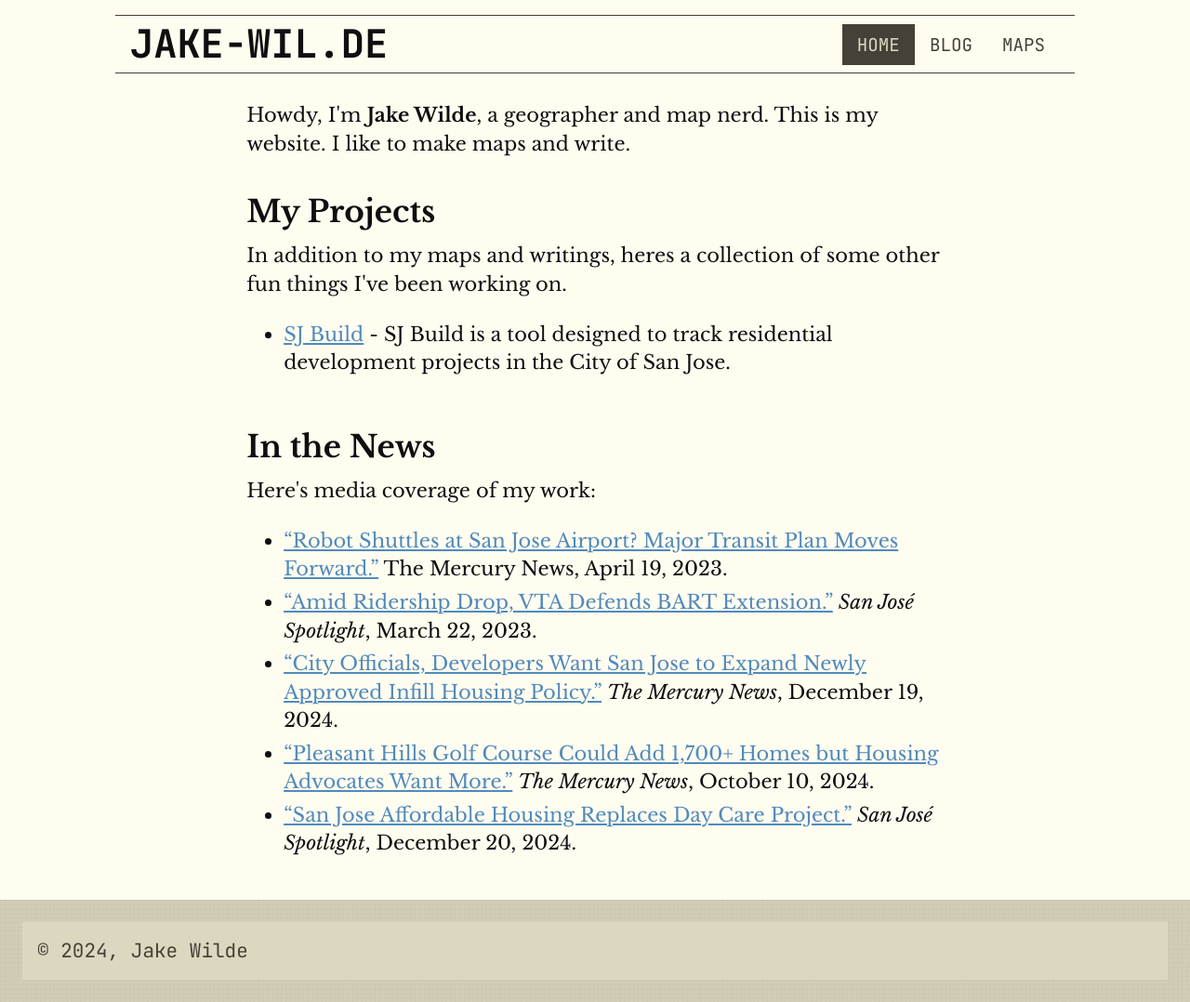
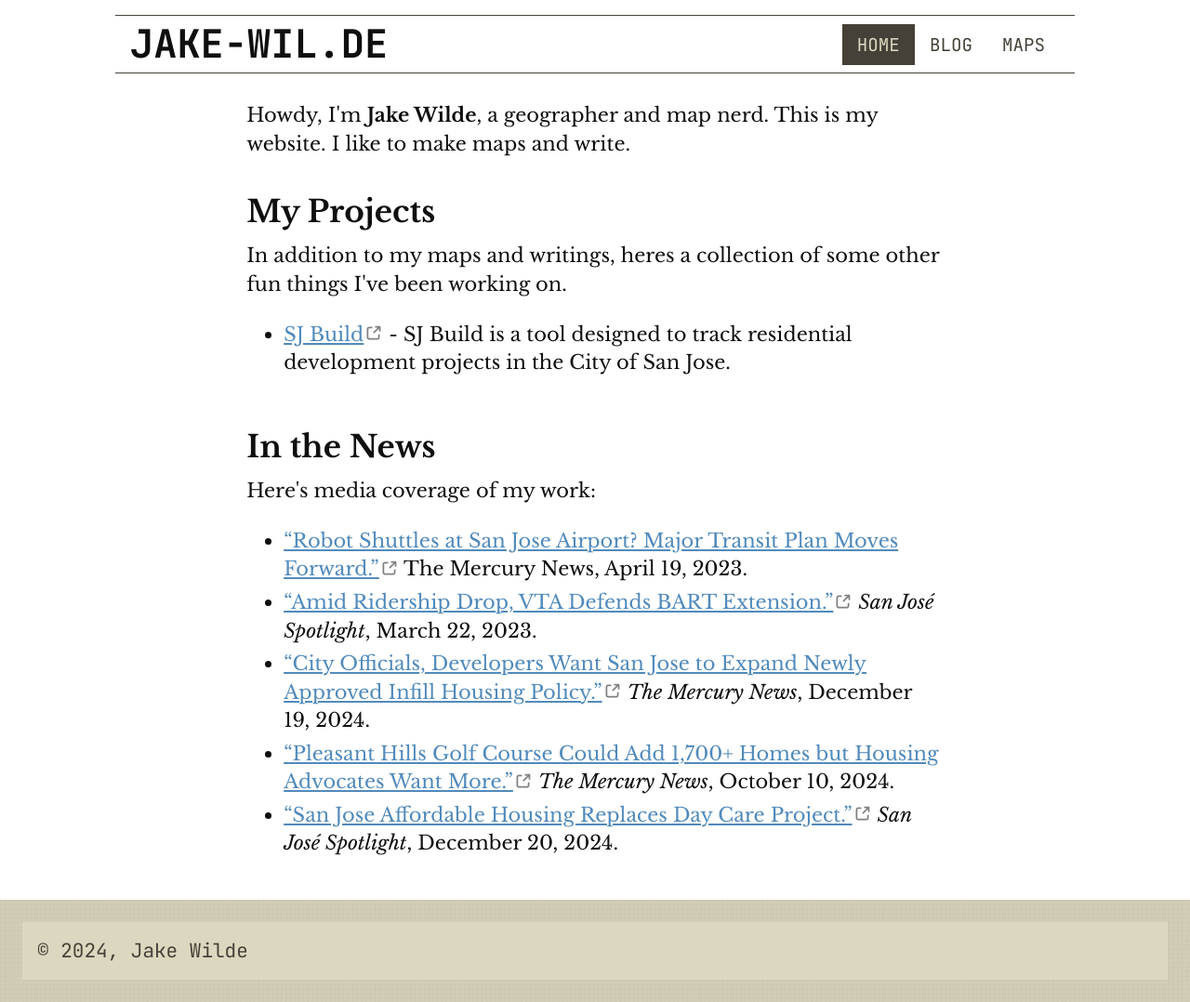
Before and after one commit to awildjake/jake-wil.de, a Jekyll site: the page built from index.html, in a window 1280 px wide. Shown: the whole page at 93% size. Built offline with Jekyll 4.4.1, drawn with Linux system fonts in a browser that asks for light colours.

Commit message:
added external link icon

```diff
--- a/_layouts/post.html
+++ b/_layouts/post.html
@@ -1,7 +1,7 @@
 ---
 layout: default
 ---
-<article class="content">
+<article class="contentv2">
   <div class="post-header">
     <h1 class="post-title">{{ page.title }}</h1>
     <div id="date"><em>{{ page.date | date: "%-d %B %Y"}}</em></div>
--- a/_sass/main.scss
+++ b/_sass/main.scss
@@ -1,5 +1,5 @@
 :root {
-  --bg-color: rgb(255, 252, 240); /*#FCFCFC*/
+  --bg-color: #ffffff; /*#FCFCFC rgb(255, 252, 240)*/
   --text-primary: rgb(16, 15, 15); /* #000000*/
   --font-body: 'Libre Baskerville';
   --font-nav: 'JetBrains Mono';
@@ -19,11 +19,24 @@
   --step-4: clamp(2.0736rem, 1.6803rem + 1.9665vw, 3.2043rem);
   --step-5: clamp(2.4883rem, 1.9606rem + 2.6385vw, 4.0054rem);
 }
-
 html {
   height: 100%;
+  line-height: 1.5;
   margin: 0;
   padding: 0;
+}
+body {
+  display: flex;
+  flex-direction: column;
+  min-height: 100vh;
+  font-family: var(--main-font);
+  font-size: var(--step-0);
+  font-weight: 400;
+  color: var(--text-primary);
+  background-color: var(--bg-color);
+  margin: 0;
+  padding: 0;
+  line-height: 1.46;
 }
 
 .tag {
@@ -104,12 +117,7 @@ iframe {
   width: 100%;
 }
 
-a {
-  overflow-wrap: break-word;
-  word-wrap: break-word;
-  color: #000000;
-  text-decoration: underline;
-}
+
 
 address {
   overflow-wrap: break-word;
@@ -298,7 +306,7 @@ p {
 }
 
 p + p {
-  margin: 24px 0 6px 0;
+  margin: 1rem 0 0 0;
 }
 
 p a, ul a, ol a {
@@ -355,10 +363,24 @@ footer {
   align-self: flex-start;
 }
 
+/* Links */
+a {
+  overflow-wrap: break-word;
+  word-wrap: break-word;
+  color: #000000;
+  text-decoration: underline;
+}
 a:hover {
   text-decoration: none;
   color: #fffff5;
   background-color: #454138;
+}
+a[href^="http"] {
+  background-image: url('/assets/images/up-right-from-square-solid.svg');
+  background-position: right 33%;
+  background-size: 1em;
+  background-repeat: no-repeat;
+  padding-right: 1em; /* Adjust padding for the icon space */
 }
 
 h1 {
@@ -434,7 +456,6 @@ This section contains:
 }
 
 #date {
-  font-size: var(--step--1);
   margin-bottom: 0.2rem;
 }
 
--- a/blog.html
+++ b/blog.html
@@ -6,7 +6,6 @@ title: Blog
     <h1>Latest Posts</h1>
     <ul class="post-list">
         {% for post in site.posts %}
-        {% if post.published == True %}
             <li class="post">
                 <b><a href="{{ post.url }}">{{ post.title }}</a></b>
                 <div class="post-info">
@@ -14,7 +13,6 @@ title: Blog
                     »&nbsp<ul class="tag-container">{% for tag in post.tags%}<li> <a class="tag-a" href="/tags.html#{{ tag }}"> {{tag}}</a></li> {% endfor %}</ul>
                 </div>
             </li>
-        {% endif %}
         {% endfor %}
     </ul>
 </article>
```
Also changed, not shown: _posts/2024-09-12-ordinance-no-2241.md (+15 -9 lines), assets/images/up-right-from-square-solid.svg (added). Lines whose indentation alone changed are shown as unchanged.
